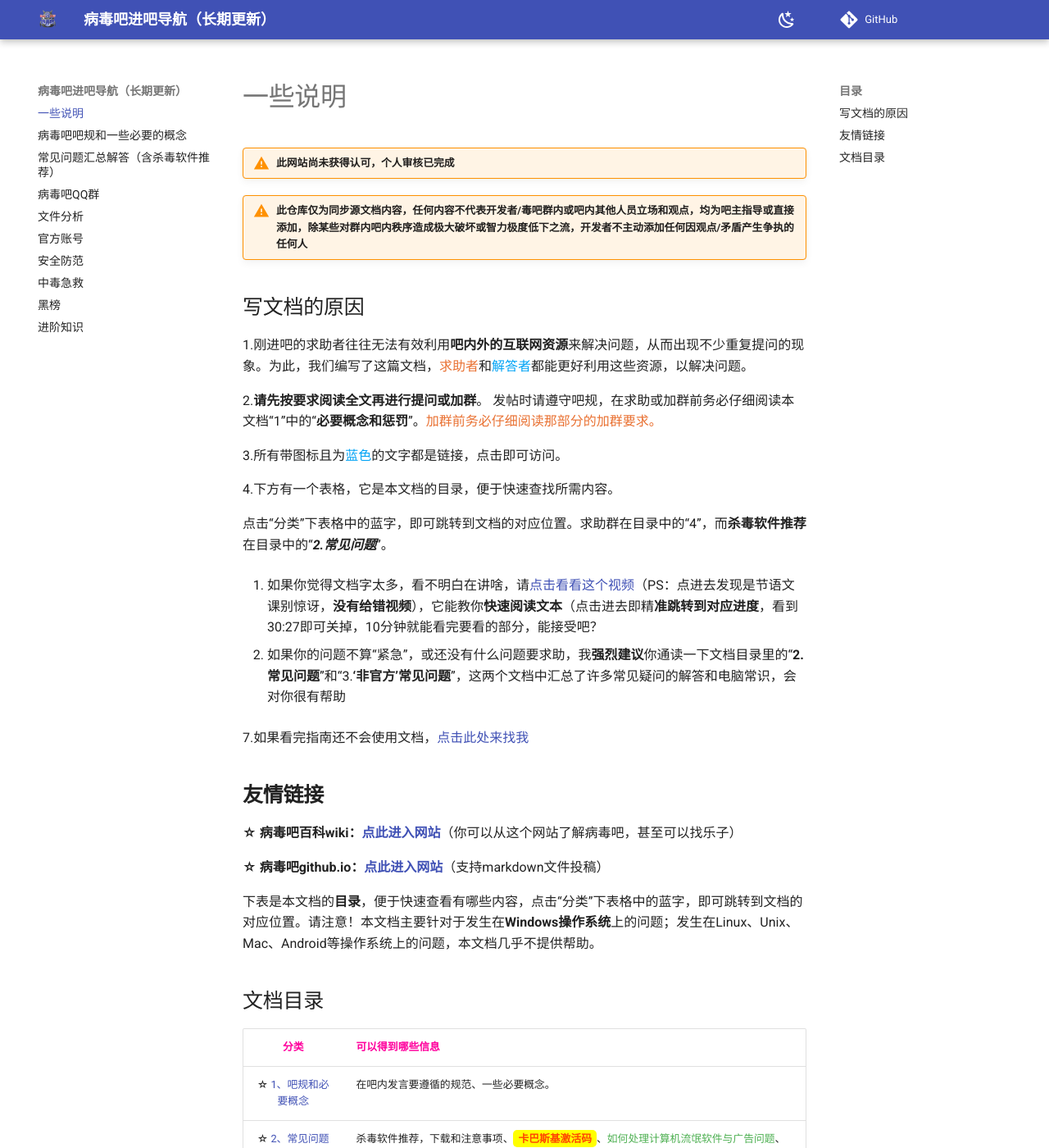
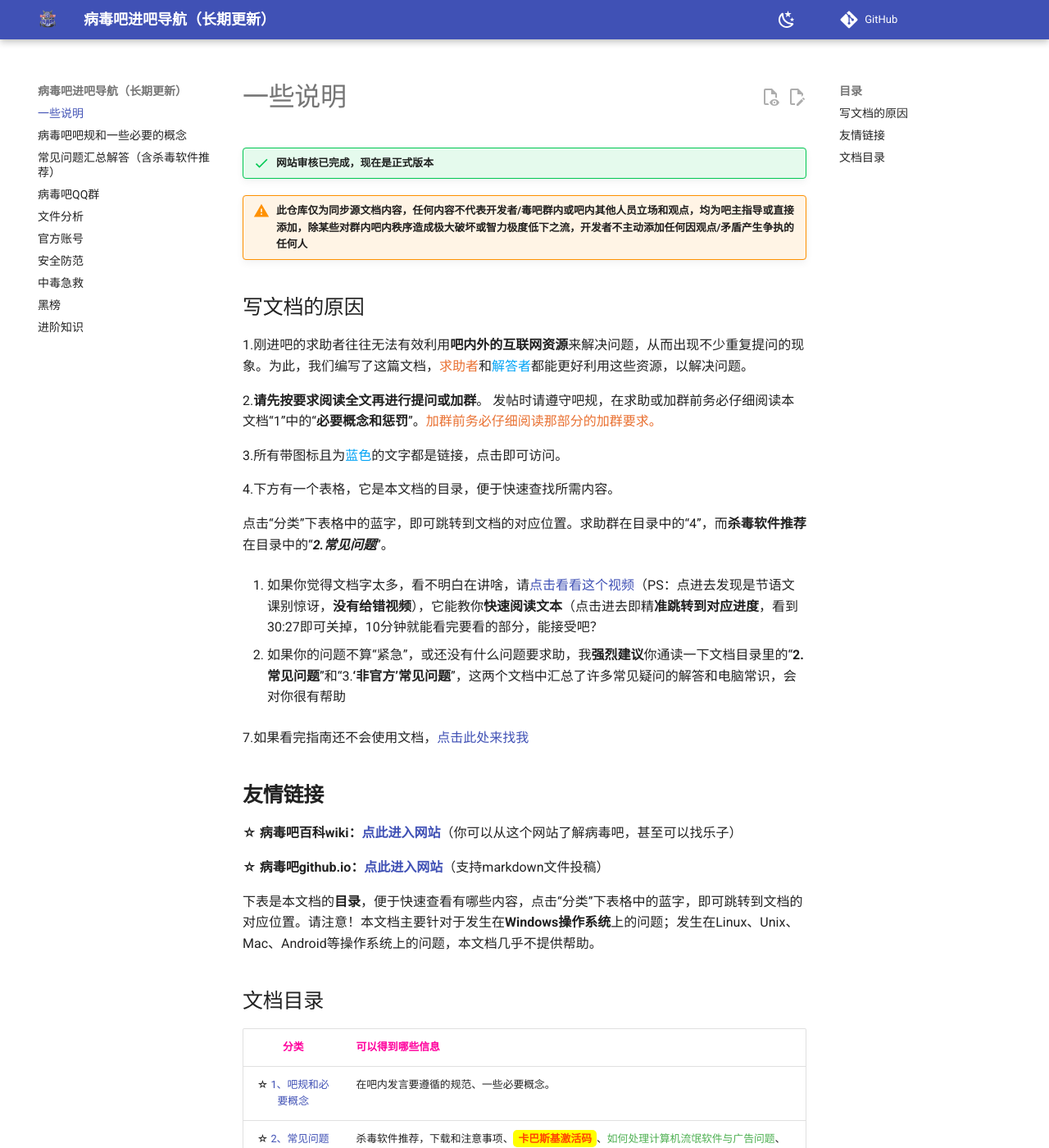
Before and after one commit to weasUXL/bdb_docs, an MkDocs documentation site: the page built from docs/index.md, in a window 1280 px wide and 1400 px high. Shown: the whole window at 82% size. Built offline with MkDocs 1.6.1 and Material for MkDocs 9.7.7, drawn with Linux system fonts in a browser that asks for light colours; comment, search, counter and statistics services are not loaded.

Commit message:
add requirements,修正部分错误

```diff
--- a/docs/index.md
+++ b/docs/index.md
@@ -1,6 +1,6 @@
 # 一些说明
 
-!!! warning "此网站尚未获得认可，个人审核已完成"
+!!! success "网站审核已完成，现在是正式版本"
 
 !!! warning "此仓库仅为同步源文档内容，任何内容不代表开发者/毒吧群内或吧内其他人员立场和观点，均为吧主指导或直接添加，除某些对群内吧内秩序造成极大破坏或智力极度低下之流，开发者不主动添加任何因观点/矛盾产生争执的任何人"
 
--- a/mkdocs.yml
+++ b/mkdocs.yml
@@ -6,7 +6,7 @@ copyright: Copyright © 2025
 theme:
   name: material
   language: zh
-  favicon: images/logo.png
+  favicon: images/favicon.ico
   logo: images/logo.png
 
   palette:
@@ -25,20 +25,20 @@ theme:
         icon: material/weather-sunny
         name: 切换至浅色模式
 
-features:
-  - content.action.edit
-  - content.action.view
-  - content.code.copy
-  - content.tooltips
-  - navigation.footer
-  - navigation.indexes
-  - navigation.top
-  - navigation.tracking
-  - content.zoom
-
+  features:
+    - content.action.edit
+    - content.action.view
+    - content.code.copy
+    - content.tooltips
+    - navigation.footer
+    - navigation.indexes
+    - navigation.top
+    - navigation.tracking
+    - navigation.instant
+    - content.zoom
 
 plugins:
-  - roamlinks
+  - glightbox
 
 extra:
   generator: false
```
Also changed, not shown: docs/7.中毒急救.md (+1 -1 lines), requirements.txt (+6 -6 lines), docs/images/favicon.ico (added).
